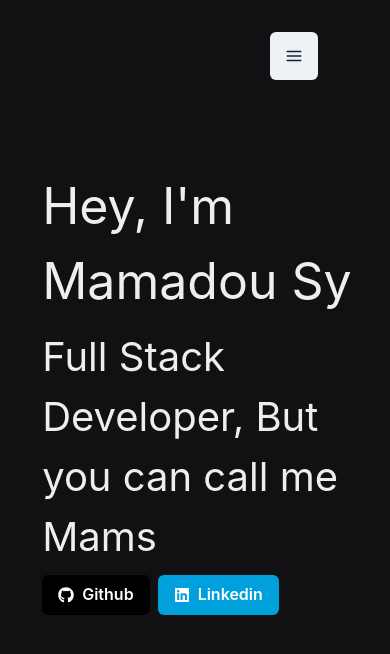
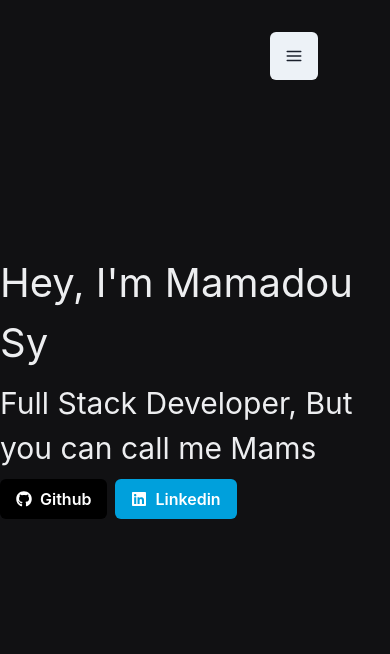
Before and after one commit to M-ams/Portfolio, a Next.js app: page /homepage in a window 390 px wide. Shown: the top 654 px of the page. Built offline with nearby package versions, Linux system fonts and the light colour scheme.

Commit message:
responsive fix

```diff
--- a/components/Navbar.tsx
+++ b/components/Navbar.tsx
@@ -37,6 +37,20 @@ function Navbar() {
               Home
             </Button>
           </Link>
+          <Link href="/about-me">
+            <Button
+              as="a"
+              bg="bg"
+              _hover={{ bg: "brand.componentbghover" }}
+              color="brand.text2"
+              my={5}
+              w="100%"
+              size={"lg"}
+            >
+              About me
+            </Button>
+          </Link>
+
           <Link href="/projects">
             <Button
               as="a"
@@ -48,20 +62,6 @@ function Navbar() {
               size={"lg"}
             >
               Projects
-            </Button>
-          </Link>
-
-          <Link href="/about-me">
-            <Button
-              as="a"
-              bg="bg"
-              _hover={{ bg: "brand.componentbghover" }}
-              color="brand.text2"
-              my={5}
-              w="100%"
-              size={"lg"}
-            >
-              About
             </Button>
           </Link>
 
--- a/pages/homepage.tsx
+++ b/pages/homepage.tsx
@@ -18,18 +18,18 @@ function Homepage() {
       <Navbar />
 
       <Stack
-        mt={["20vh", "20vh", "35vh", "35vh"]}
+        mt={["30vh", "30vh", "35vh", "35vh"]}
         w={"100%"}
-        marginLeft={"5vh"}
+        marginLeft={{base: "0vh", md:"0vh", lg:"5vh", xl:"5vh"}}
       >
         <Text
-          fontSize={{ base: "50px", md: "80px", lg: "80px", xl: "80px" }}
+          fontSize={{ base: "40px", md: "80px", lg: "80px", xl: "80px" }}
           color={"brand.text2"}
         >
           Hey, I&apos;m Mamadou Sy
         </Text>
         <Text
-          fontSize={{ base: "40px", md: "40px", lg: "40px", xl: "40px" }}
+          fontSize={{ base: "30px", md: "40px", lg: "40px", xl: "40px" }}
           color={"brand.text2"}
         >
           Full Stack Developer, But you can call me Mams
```
